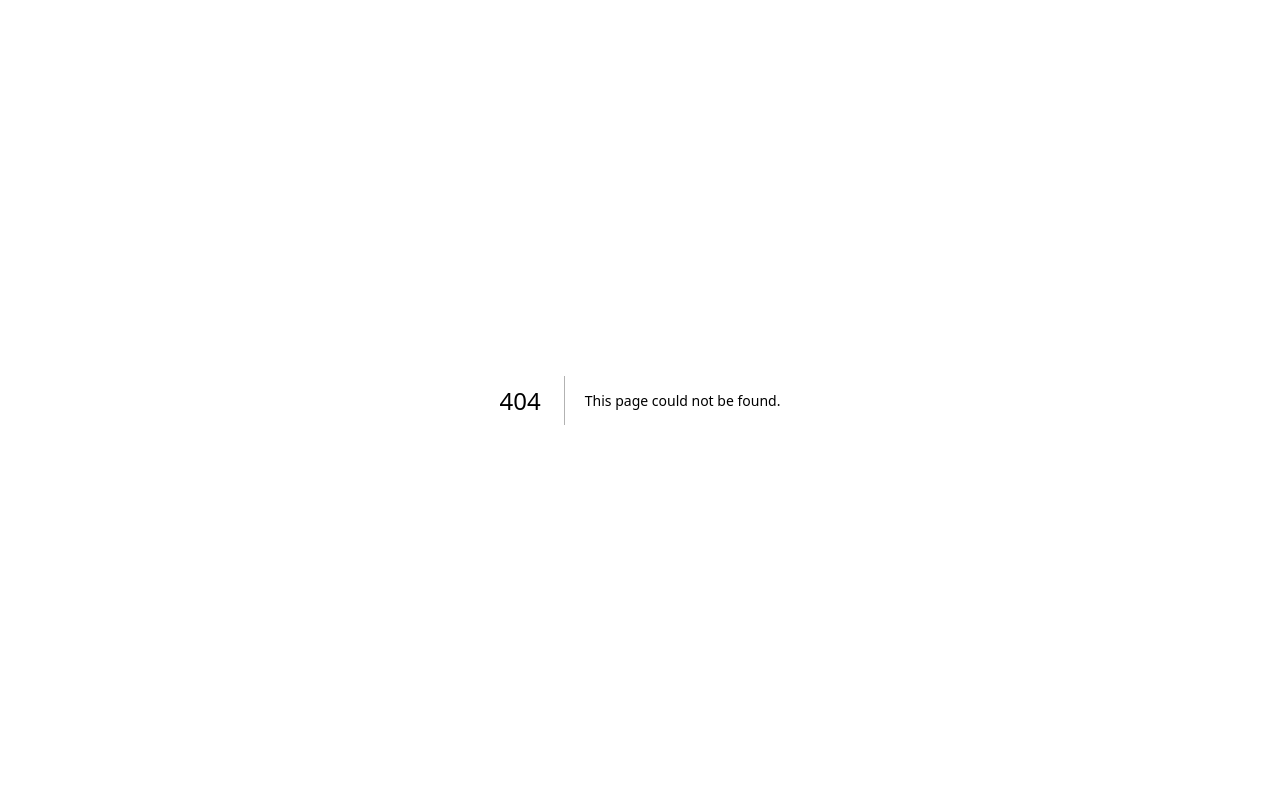
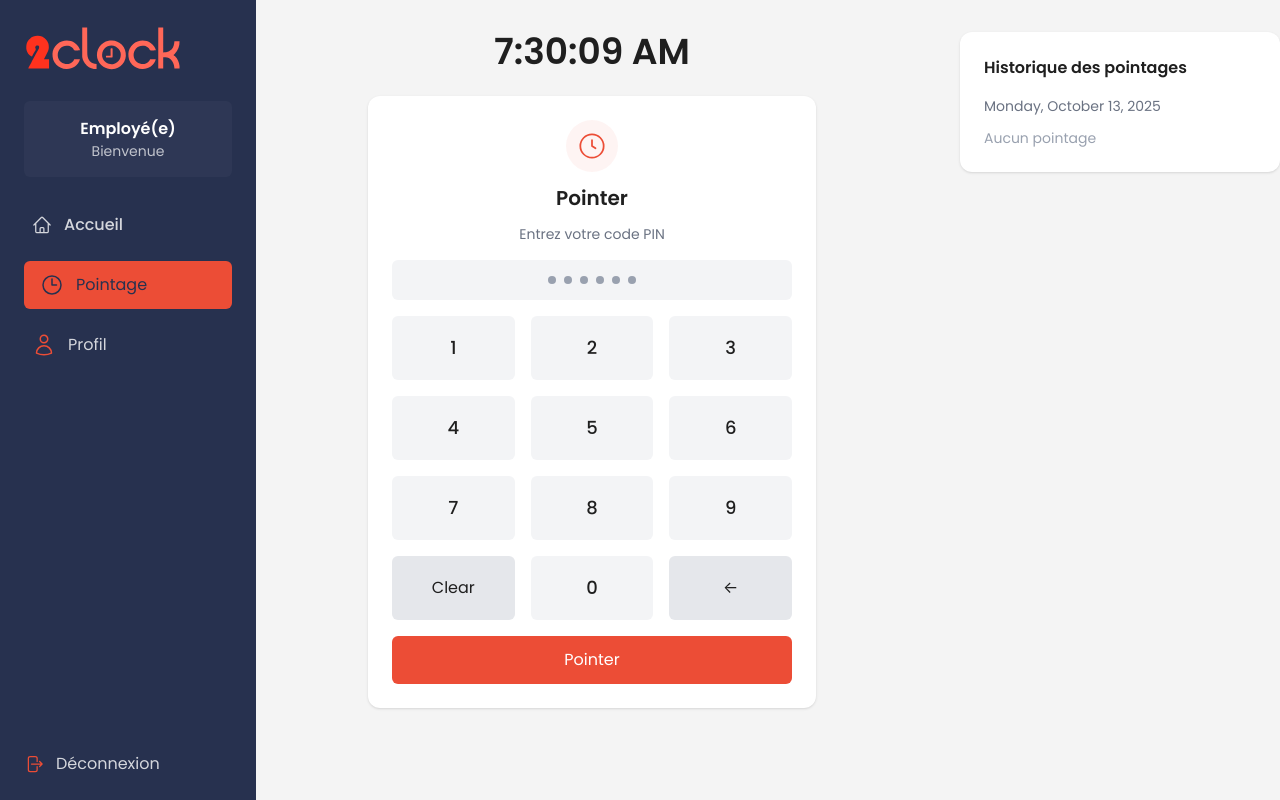
Before and after one commit to abakar-oumar-abdallah/T-DEV-700, a Next.js app in the folder frontend/2clock/: page /dashboard/clock in a window 1280 px wide. Before the commit this address had no page. Built offline with nearby package versions, Linux system fonts and the light colour scheme.

Commit message:
feature/frontend-addPageOfClock

```diff
--- /dev/null
+++ b/frontend/2clock/src/app/dashboard/clock/page.tsx
@@ -0,0 +1,207 @@
+"use client"
+import React, { useEffect, useState } from 'react'
+import Image from 'next/image'
+import Link from 'next/link'
+import { usePathname } from 'next/navigation'
+import {HomeIcon,ClockIcon,UserIcon,Bars3Icon,ArrowRightOnRectangleIcon} from '@heroicons/react/24/outline'
+
+type Punch = {
+  id: string
+  type: 'Arrivée' | 'Départ'
+  time: string
+}
+
+function formatTime(d = new Date()) {
+  return d.toLocaleString(undefined, { weekday: 'long', year: 'numeric', month: 'long', day: 'numeric' })
+}
+
+function nowIso() {
+  return new Date().toISOString()
+}
+
+export default function ClockPage() {
+  const [pin, setPin] = useState('')
+  const [loading, setLoading] = useState(false)
+  const [message, setMessage] = useState<string | null>(null)
+  const [history, setHistory] = useState<Punch[]>([])
+  const [mobileOpen, setMobileOpen] = useState(false)
+  const pathname = usePathname() || ''
+  const isActive = (path: string) => pathname === path || pathname.startsWith(path)
+
+  useEffect(() => {
+    if (mobileOpen) document.body.style.overflow = 'hidden'
+    else document.body.style.overflow = ''
+    const onKey = (e: KeyboardEvent) => { if (e.key === 'Escape') setMobileOpen(false) }
+    window.addEventListener('keydown', onKey)
+    return () => { document.body.style.overflow = ''; window.removeEventListener('keydown', onKey) }
+  }, [mobileOpen])
+
+  useEffect(() => {
+    try {
+      const raw = localStorage.getItem('clock_history')
+      if (raw) setHistory(JSON.parse(raw))
+    } catch (e) {
+
+    }
+  }, [])
+
+  useEffect(() => {
+    localStorage.setItem('clock_history', JSON.stringify(history))
+  }, [history])
+
+  const addPunch = async (type: Punch['type']) => {
+    const p: Punch = { id: String(Date.now()), type, time: nowIso() }
+    setHistory((s) => [p, ...s])
+    try {
+      await fetch('/api/clock', {
+        method: 'POST',
+        headers: { 'Content-Type': 'application/json' },
+        body: JSON.stringify({ type, time: p.time, pin }),
+      })
+    } catch (e) {
+    }
+  }
+
+  const handleSubmit = async () => {
+    setMessage(null)
+    if (pin.length < 1) {
+      setMessage('Entrez votre code PIN')
+      return
+    }
+    setLoading(true)
+    await new Promise((r) => setTimeout(r, 400))
+    if (pin !== '1234') {
+      setMessage('Code invalide (utilisez 1234 pour le test)')
+      setLoading(false)
+      setPin('')
+      return
+    }
+
+    const last = history[0]
+    const nextType: Punch['type'] = last && last.type === 'Arrivée' ? 'Départ' : 'Arrivée'
+    await addPunch(nextType)
+    setMessage(`${nextType} enregistrée`)
+    setLoading(false)
+    setPin('')
+  }
+
+  const press = (d: string) => {
+    if (loading) return
+    if (d === 'clear') return setPin('')
+    if (d === 'back') return setPin((p) => p.slice(0, -1))
+    setPin((p) => (p.length >= 6 ? p : p + d))
+  }
+
+  return (
+    <div className="min-h-screen flex" style={{ background: 'var(--background)', color: 'var(--foreground)' }}>
+      <aside
+        className="flex flex-col w-56 max-w-[78%] sm:w-64 sm:max-w-none h-screen p-6 overflow-y-auto"
+        style={{ background: 'var(--color-secondary)', color: 'white' }}
+      >
+        <div className="mb-6">
+          <Image src="/2clocktitle.svg" alt="2Clock" width={160} height={44} />
+        </div>
+        <div className="rounded-md p-4 mb-6 text-center" style={{ backgroundColor: 'rgba(255,255,255,0.03)' }}>
+          <div className="font-semibold">Employé(e)</div>
+          <div className="text-sm text-white/70">Bienvenue</div>
+        </div>
+
+        <nav className="flex-1">
+          <ul className="space-y-3">
+            <li>
+              <Link href="/employee" className={`${isActive('/employee') ? 'rounded-md py-3 px-4 flex items-center gap-3 bg-[var(--color-primary)] text-[var(--color-secondary)]' : 'text-white/80 hover:text-white py-3 px-2 flex items-center gap-3'}`}>
+                <HomeIcon className="w-5 h-5" />
+                <span className="font-medium">Accueil</span>
+              </Link>
+            </li>
+            <li>
+              <Link href="/dashboard/clock" className={`${isActive('/dashboard/clock') ? 'rounded-md py-3 px-4 flex items-center gap-3 bg-[var(--color-primary)] text-[var(--color-secondary)]' : 'text-white/80 hover:text-white py-3 px-2 flex items-center gap-3'}`}>
+                <ClockIcon className="w-6 h-6" style={{ color: isActive('/dashboard/clock') ? 'var(--color-secondary)' : 'var(--color-primary)' }} />
+                <span>Pointage</span>
+              </Link>
+            </li>
+            <li>
+              <Link href="/employee" className={`${isActive('/employee') ? 'text-white/80 py-3 px-2 flex items-center gap-3' : 'text-white/80 hover:text-white py-3 px-2 flex items-center gap-3'}`}>
+                <UserIcon className="w-6 h-6" style={{ color: 'var(--color-primary)' }} />
+                <span>Profil</span>
+              </Link>
+            </li>
+          </ul>
+        </nav>
+
+        <div className="mt-6">
+          <button className="flex items-center gap-3 text-white/80 hover:text-white">
+            <ArrowRightOnRectangleIcon className="w-5 h-5" style={{ color: 'var(--color-primary)' }} />
+            <span>Déconnexion</span>
+          </button>
+        </div>
+      </aside>
+
+      <div className="flex-1">
+        <main className="max-w-6xl mx-auto grid grid-cols-1 lg:grid-cols-3 gap-8 items-start py-8">
+          <section className="lg:col-span-2">
+            <div className="text-center mb-6">
+              <h2 className="text-4xl font-semibold">{new Date().toLocaleTimeString()}</h2>
+            </div>
+
+            <div className="max-w-md mx-auto bg-white rounded-xl shadow p-6">
+              <div className="flex flex-col items-center gap-3 mb-4">
+                <div className="p-3 rounded-full bg-[rgba(236,77,54,0.06)]">
+                  <svg width="28" height="28" viewBox="0 0 24 24" fill="none" xmlns="http://www.w3.org/2000/svg"><circle cx="12" cy="12" r="10" stroke="#EC4D36" strokeWidth="1.5"/><path d="M12 7v5l3 2" stroke="#EC4D36" strokeWidth="1.5" strokeLinecap="round" strokeLinejoin="round"/></svg>
+                </div>
+                <h3 className="text-xl font-semibold">Pointer</h3>
+                <p className="text-sm text-gray-500">Entrez votre code PIN</p>
+              </div>
+
+              <div className="mb-4">
+                <div className="h-10 bg-gray-100 rounded-md flex items-center justify-center tracking-widest">
+                  <div className="flex gap-2">
+                    {Array.from({ length: 6 }).map((_, i) => (
+                      <div key={i} className="w-2 h-2 rounded-full bg-gray-400"></div>
+                    ))}
+                  </div>
+                </div>
+              </div>
+
+              <div className="grid grid-cols-3 gap-4 mb-4">
+                {[1,2,3,4,5,6,7,8,9].map((n) => (
+                  <button key={n} onClick={() => press(String(n))} className="h-16 bg-gray-100 rounded-md flex items-center justify-center text-lg font-medium hover:bg-gray-200">{n}</button>
+                ))}
+                <button onClick={() => press('clear')} className="h-16 bg-gray-200 rounded-md">Clear</button>
+                <button onClick={() => press('0')} className="h-16 bg-gray-100 rounded-md flex items-center justify-center text-lg font-medium">0</button>
+                <button onClick={() => press('back')} className="h-16 bg-gray-200 rounded-md">←</button>
+              </div>
+
+              <div>
+                <button onClick={handleSubmit} disabled={loading} className="w-full bg-primary text-white py-3 rounded-md hover:bg-primary-hover transition">
+                  {loading ? 'Enregistrement...' : 'Pointer'}
+                </button>
+              </div>
+
+              {message && <div className="mt-4 text-center text-sm text-gray-700">{message}</div>}
+            </div>
+          </section>
+
+          <aside className="lg:col-span-1">
+            <div className="bg-white rounded-xl shadow p-6">
+              <h4 className="font-semibold mb-4">Historique des pointages</h4>
+              <div className="text-sm text-gray-500 mb-3">{formatTime()}</div>
+              <div className="space-y-4">
+                {history.length === 0 && <div className="text-sm text-gray-400">Aucun pointage</div>}
+                {history.map((h) => (
+                  <div key={h.id} className="flex items-start gap-3">
+                    <div className="w-8 h-8 rounded-full bg-green-50 flex items-center justify-center text-green-600">•</div>
+                    <div className="flex-1">
+                      <div className="font-medium">{h.type}</div>
+                      <div className="text-sm text-gray-500">{new Date(h.time).toLocaleString()}</div>
+                    </div>
+                  </div>
+                ))}
+              </div>
+            </div>
+          </aside>
+        </main>
+      </div>
+    </div>
+  )
+}
--- a/frontend/2clock/src/app/employee/page.tsx
+++ b/frontend/2clock/src/app/employee/page.tsx
@@ -1,10 +1,14 @@
 "use client"
 import React, { useState, useEffect } from 'react'
 import Image from 'next/image'
+import Link from 'next/link'
+import { usePathname } from 'next/navigation'
 import {HomeIcon,ClockIcon,UserIcon,ChartBarIcon,Bars3Icon,ArrowRightOnRectangleIcon,} from '@heroicons/react/24/outline'
 
 export default function EmployeePage() {
   const [mobileOpen, setMobileOpen] = useState(false)
+  const pathname = usePathname() || ''
+  const isActive = (path: string) => pathname === path || pathname.startsWith(path)
 
   useEffect(() => {
     if (mobileOpen) {
@@ -44,17 +48,25 @@ export default function EmployeePage() {
 
           <nav className="flex-1">
             <ul className="space-y-3">
-              <li className="rounded-md py-3 px-4 flex items-center gap-3" style={{ backgroundColor: 'var(--color-primary)', color: 'var(--color-secondary)' }}>
-                <HomeIcon className="w-5 h-5" />
-                <span className="font-medium">Accueil</span>
+              <li>
+                <Link href="/employee" className={`${isActive('/employee') ? 'rounded-md py-3 px-4 flex items-center gap-3 bg-[var(--color-primary)] text-[var(--color-secondary)]' : 'text-white/80 hover:text-white py-3 px-2 flex items-center gap-3'}`}>
+                  <HomeIcon className="w-5 h-5" />
+                  <span className="font-medium">Accueil</span>
+                </Link>
               </li>
-              <li className="text-white/80 hover:text-white py-3 px-2 flex items-center gap-3">
-                <ClockIcon className="w-6 h-6" style={{ color: 'var(--color-primary)' }} />
-                <span>Pointage</span>
+
+              <li>
+                <Link href="/dashboard/clock" className={`${isActive('/dashboard/clock') ? 'rounded-md py-3 px-4 flex items-center gap-3 bg-[var(--color-primary)] text-[var(--color-secondary)]' : 'text-white/80 hover:text-white py-3 px-2 flex items-center gap-3'}`}>
+                  <ClockIcon className="w-6 h-6" style={{ color: isActive('/dashboard/clock') ? 'var(--color-secondary)' : 'var(--color-primary)' }} />
+                  <span>Pointage</span>
+                </Link>
               </li>
-              <li className="text-white/80 hover:text-white py-3 px-2 flex items-center gap-3">
-                <UserIcon className="w-6 h-6" style={{ color: 'var(--color-primary)' }} />
-                <span>Profil</span>
+
+              <li>
+                <Link href="/employee" className={`${isActive('/employee') ? 'text-white/80 py-3 px-2 flex items-center gap-3' : 'text-white/80 hover:text-white py-3 px-2 flex items-center gap-3'}`}>
+                  <UserIcon className="w-6 h-6" style={{ color: 'var(--color-primary)' }} />
+                  <span>Profil</span>
+                </Link>
               </li>
             </ul>
           </nav>
```
